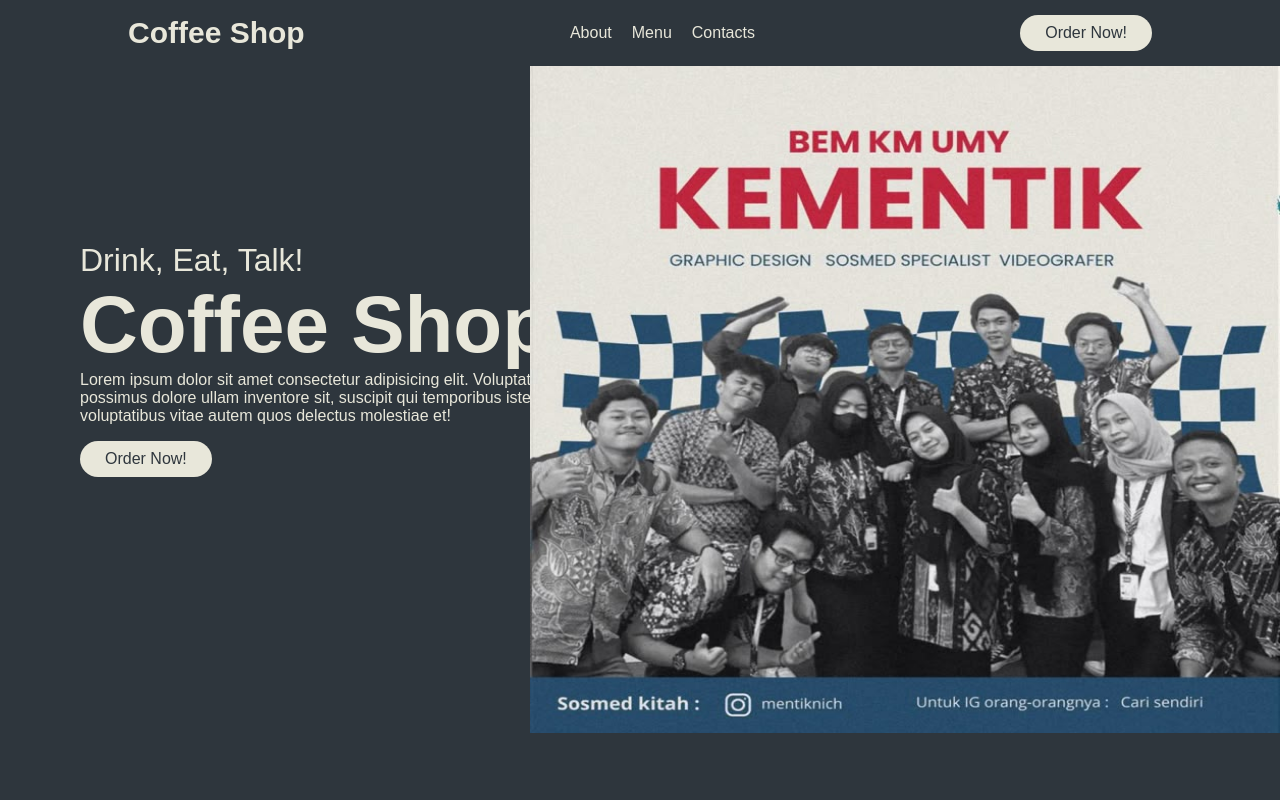
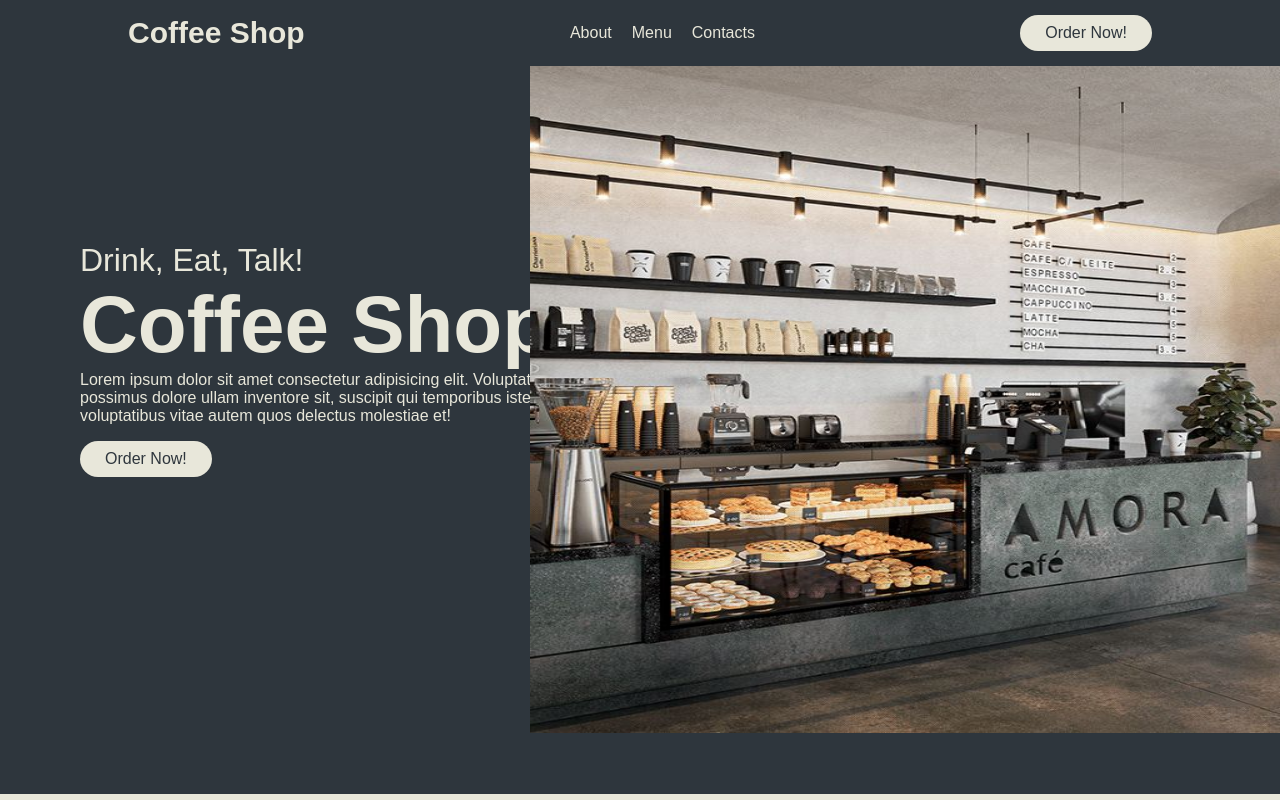
Before and after one commit to EljenMae/simple-website, a plain HTML site: page index.html in a window 1280 px wide. Shown: the top 800 px of the page. Drawn offline with nearby package versions, Linux system fonts and the light colour scheme; a web font is replaced by a local one.

Commit message:
adding new
This is a way more improve.

```diff
--- a/index.html
+++ b/index.html
@@ -55,7 +55,7 @@
         <div class="store-image">
             <img
                 class="company-image"
-                src="img/Feeds idea.jpg"
+                src="img/img1.jpg"
                 alt="Coffee"
                 style="width: 750px; height: 669px;"
             >
--- a/style.css
+++ b/style.css
@@ -85,7 +85,7 @@ button:hover {
 ========================== */
 section.homepage {
     width: 100%;
-    min-height: 100vh;
+    min-height: 91vh;
     background-color: #2e363d;
 }
 
```
Also changed, not shown: img/img1.jpg (added).
